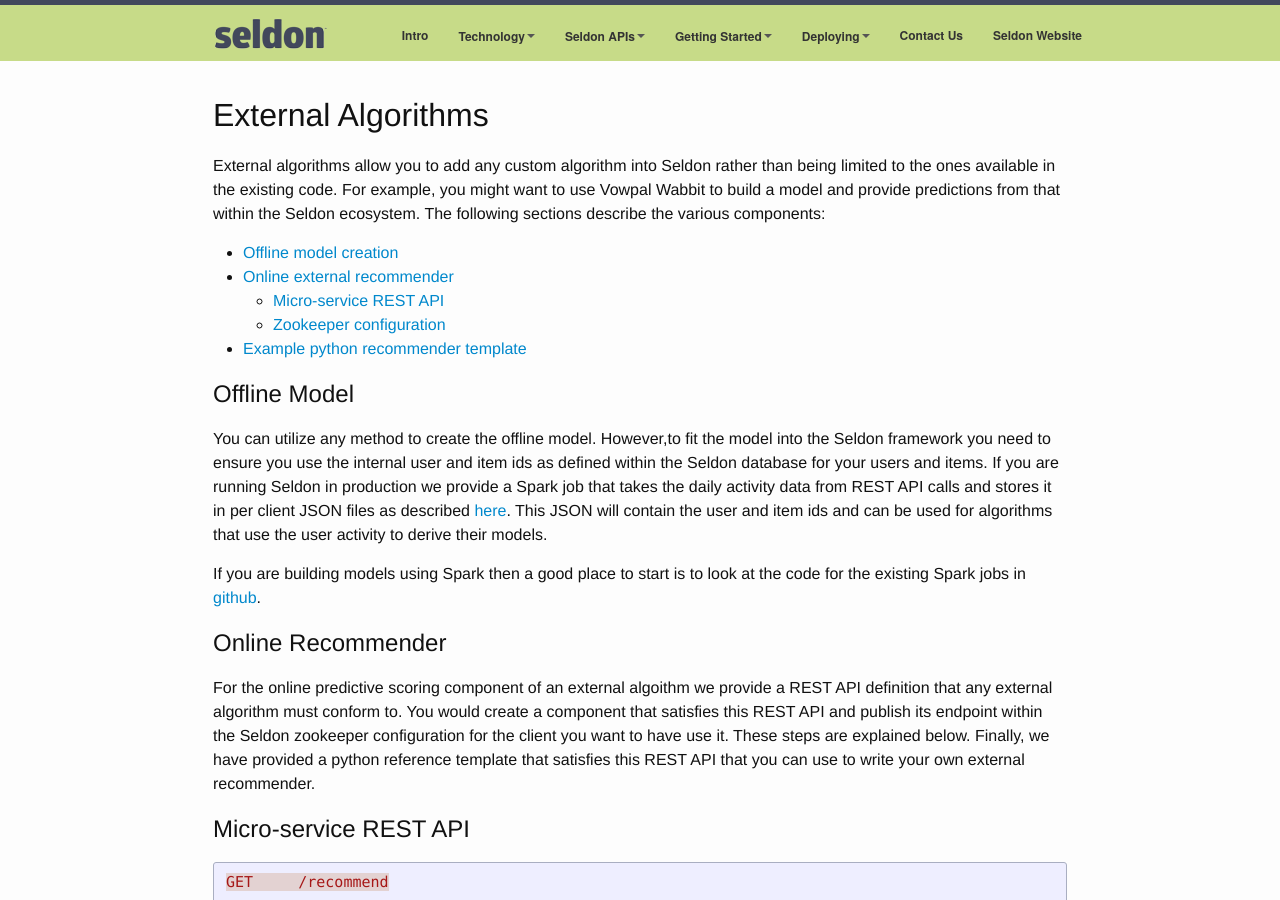
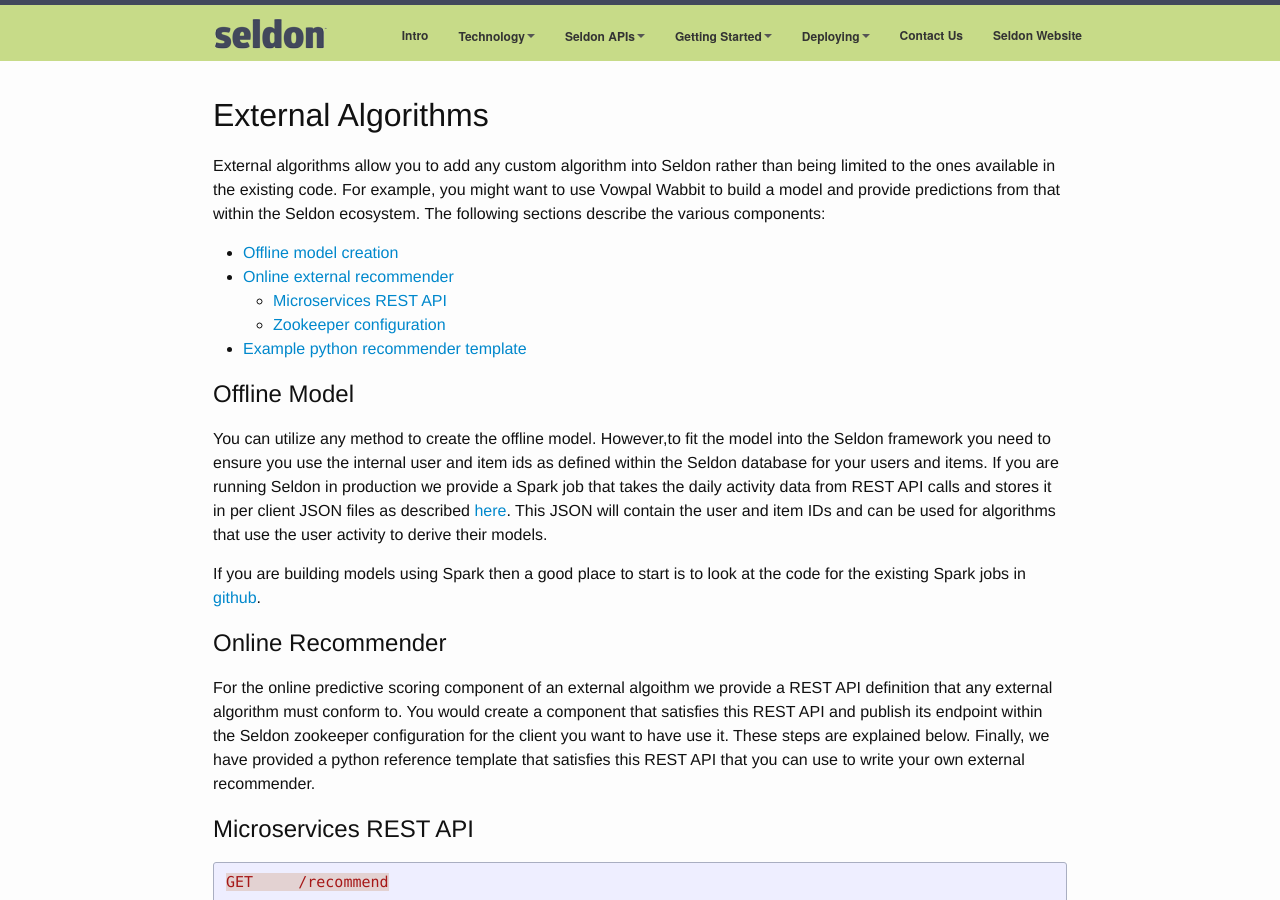
Before and after one commit to SeldonIO/seldonio.github.com, a Jekyll site: the page built from external-algorithms.md, in a window 1280 px wide and 900 px high. Built offline with Jekyll 4.4.1, drawn with Linux system fonts in a browser that asks for light colours.

Commit message:
“microservices” without hyphen

```diff
--- a/external-algorithms.md
+++ b/external-algorithms.md
@@ -9,20 +9,20 @@ External algorithms allow you to add any custom algorithm into Seldon rather tha
 
  * [Offline model creation](#offline-model)
  * [Online external recommender](#online-model)
-   * [Micro-service REST API](#rest-api)
+   * [Microservices REST API](#rest-api)
    * [Zookeeper configuration](#zookeeper-conf)
  * [Example python recommender template](#python-template)
 
 ## Offline Model<a name="offline-model"></a>
 
-You can utilize any method to create the offline model. However,to fit the model into the Seldon framework you need to ensure you use the internal user and item ids as defined within the Seldon database for your users and items. If you are running Seldon in production we provide a Spark job that takes the daily activity data from REST API calls and stores it in per client JSON files as described [here](spark-models.html#actions). This JSON will contain the user and item ids and can be used for algorithms that use the user activity to derive their models.
+You can utilize any method to create the offline model. However,to fit the model into the Seldon framework you need to ensure you use the internal user and item ids as defined within the Seldon database for your users and items. If you are running Seldon in production we provide a Spark job that takes the daily activity data from REST API calls and stores it in per client JSON files as described [here](spark-models.html#actions). This JSON will contain the user and item IDs and can be used for algorithms that use the user activity to derive their models.
 
 If you are building models using Spark then a good place to start is to look at the code for the existing Spark jobs in [github](https://github.com/SeldonIO/seldon-server/offline-jobs/spark/).
 
 ## Online Recommender<a name="online-model"></a>
 For the online predictive scoring component of an external algoithm we provide a REST API definition that any external algorithm must conform to. You would create a component that satisfies this REST API and publish its endpoint within the Seldon zookeeper configuration for the client you want to have use it. These steps are explained below. Finally, we have provided a python reference template that satisfies this REST API that you can use to write your own external recommender.
 
-### Micro-service REST API<a name="rest-api"></a>
+### Microservices REST API<a name="rest-api"></a>
 
 {% highlight http %}
 GET     /recommend
```
